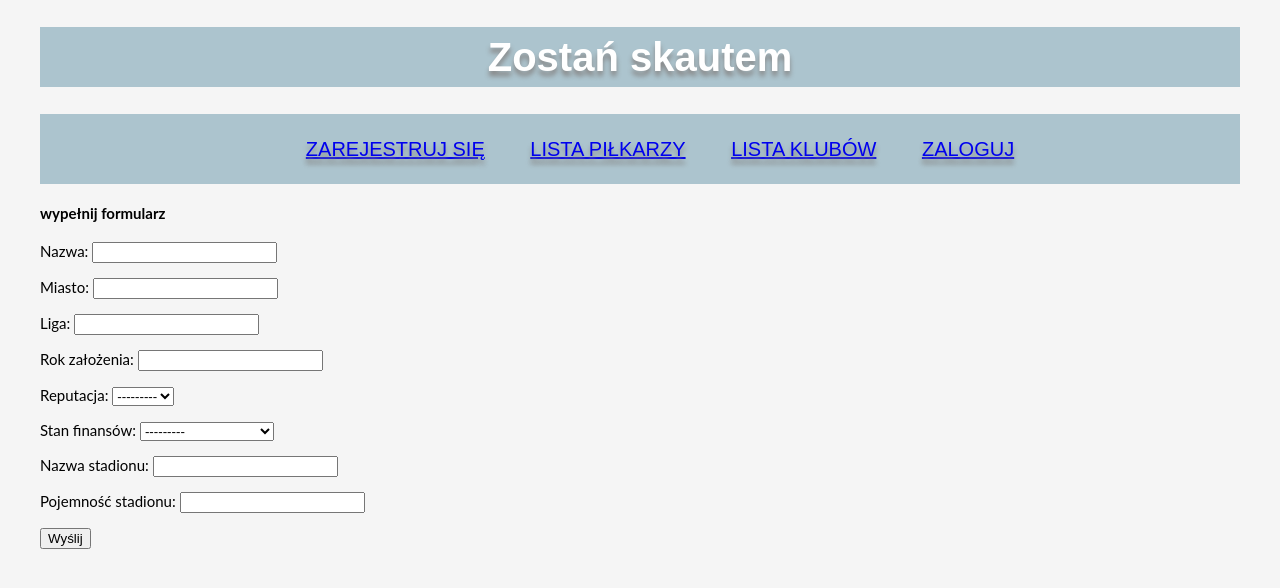
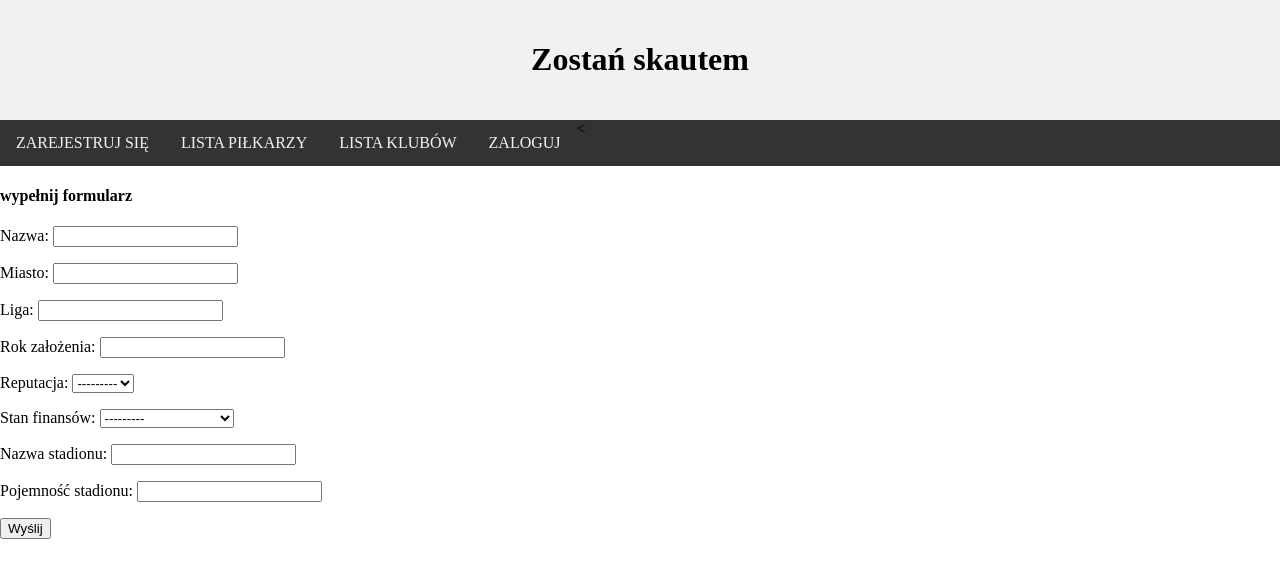
Before and after one commit to MicKrajewski/Projekt_koncowy, a Django app: page /add-club/ in a window 1280 px wide. Shown: the top 588 px of the page. Run offline with Django 3.2, Linux system fonts and the light colour scheme.

```diff
--- a/Zostan_scoutem/Scout/static/css/style.css
+++ b/Zostan_scoutem/Scout/static/css/style.css
@@ -1,12 +1,49 @@
+* {
+    box-sizing: border-box;
+}
+
 body {
-    background-color: #f5f5f5;
-	color: black;
-	font-family: 'Lato', sans-serif;
-	font-size: 15px;
-    width: 1200px;
-	margin-left: auto;
-	margin-right: auto;
+  margin: 0;
 }
+
+/* Style the header */
+.header {
+    background-color: #f1f1f1;
+    padding: 20px;
+    text-align: center;
+}
+
+/* Style the top navigation bar */
+.topnav {
+    overflow: hidden;
+    background-color: #333;
+}
+
+/* Style the topnav links */
+.topnav a {
+    float: left;
+    display: block;
+    color: #f2f2f2;
+    text-align: center;
+    padding: 14px 16px;
+    text-decoration: none;
+}
+
+/* Change color on hover */
+.topnav a:hover {
+    background-color: #ddd;
+    color: black;
+}
+
+/*body {*/
+    /*background-color: #f5f5f5;*/
+	/*color: black;*/
+	/*font-family: 'Lato', sans-serif;*/
+	/*font-size: 15px;*/
+    /*width: 1200px;*/
+	/*margin-left: auto;*/
+	/*margin-right: auto;*/
+/*}*/
 
 
 
--- a/Zostan_scoutem/Scout/templates/base.html
+++ b/Zostan_scoutem/Scout/templates/base.html
@@ -7,22 +7,64 @@
         <link rel="stylesheet" href="{% static 'css/style.css' %}">
 
     </head>
+    <style>
+* {
+    box-sizing: border-box;
+}
+
+body {
+  margin: 0;
+}
+
+/* Style the header */
+.header {
+    background-color: #f1f1f1;
+    padding: 20px;
+    text-align: center;
+}
+
+/* Style the top navigation bar */
+.topnav {
+    overflow: hidden;
+    background-color: #333;
+}
+
+/* Style the topnav links */
+.topnav a {
+    float: left;
+    display: block;
+    color: #f2f2f2;
+    text-align: center;
+    padding: 14px 16px;
+    text-decoration: none;
+}
+
+/* Change color on hover */
+.topnav a:hover {
+    background-color: #ddd;
+    color: black;
+}
+</style>
 
 
     <body>
-        <h1 id="starth">Zostań skautem</h1>
 
-        <ul id="stra">
-            <li class="strp"><a href="{% url 'signup' %}">ZAREJESTRUJ SIĘ</a></li>
-            <li class="strp"><a href="{% url 'players' %}">LISTA PIŁKARZY</a></li>
-            <li class="strp"><a href="{% url 'clubs' %}">LISTA KLUBÓW</a></li>
+    <div class="header">
+  <h1>Zostań skautem</h1>
+</div>
+
+        <div class="topnav">
+            <a href="{% url 'signup' %}">ZAREJESTRUJ SIĘ</a>
+            <a href="{% url 'players' %}">LISTA PIŁKARZY</a><
+            <a href="{% url 'clubs' %}">LISTA KLUBÓW</a>
             {% if user.is_authenticated %}
                     <!--zalogowano jako: {{ user }}-->
-            <li class="strp"></li><a href="{% url 'logout' %}">WYLOGUJ</a></ul>
+            </li><a href="{% url 'logout' %}">WYLOGUJ</a>
                 {% else %}
-            <li class="strp"><a href="{% url 'login' %}">ZALOGUJ</a></li>
+            <a href="{% url 'login' %}">ZALOGUJ</a>
                 {% endif %}
-        </ul>
+        </div>
+
 
         {% block content %}
         {% endblock %}
```
